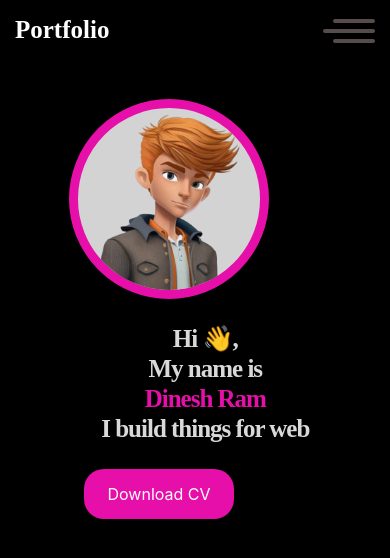
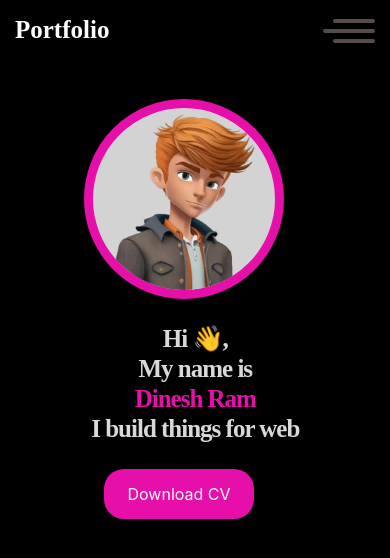
Before and after one commit to dineshramgovindaraj/my-react-portfolio, a React (Create React App) app: page / in a window 390 px wide. Shown: the top 558 px of the page. Built offline with nearby package versions, Linux system fonts and the light colour scheme.

Commit message:
files added

```diff
--- a/src/App.css
+++ b/src/App.css
@@ -148,7 +148,7 @@
     border-radius: 230px;
     border: 9px solid #e70faa;
     background: lightgray 50% / cover no-repeat;
-    margin-left: 35px;
+    margin-left: 50px;
     margin-top: -60px;
   }
   .home-flex {
@@ -158,9 +158,9 @@
     font-size: 25px;
     line-height: 30px;
     text-align: center;
-    margin: 25px 0px 25px 0px;
+    margin: 25px 20px 25px 0px;
   }
   .cv-btn {
-    margin-left: 50px;
+    margin-left: 70px;
   }
 }
```
